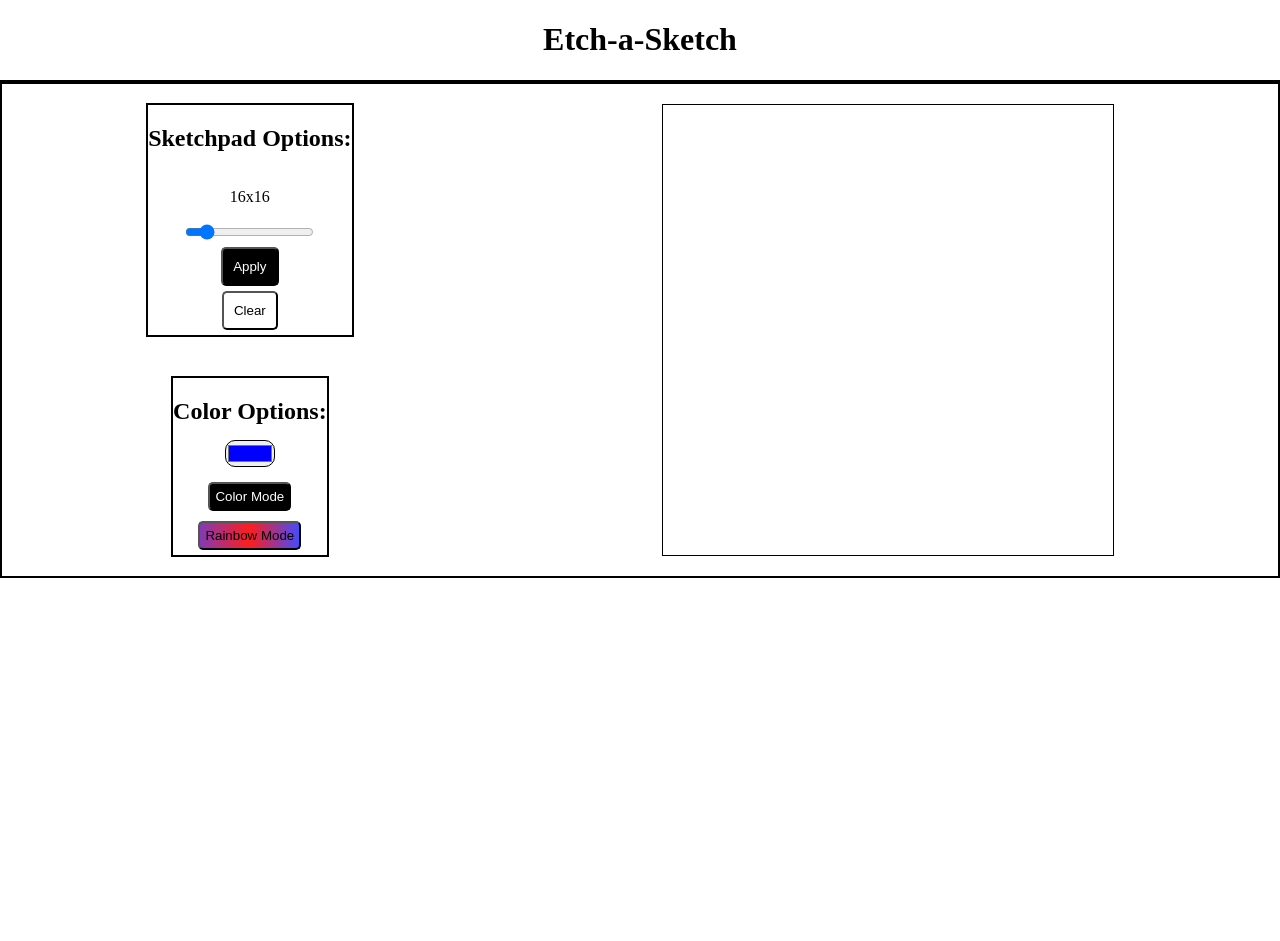
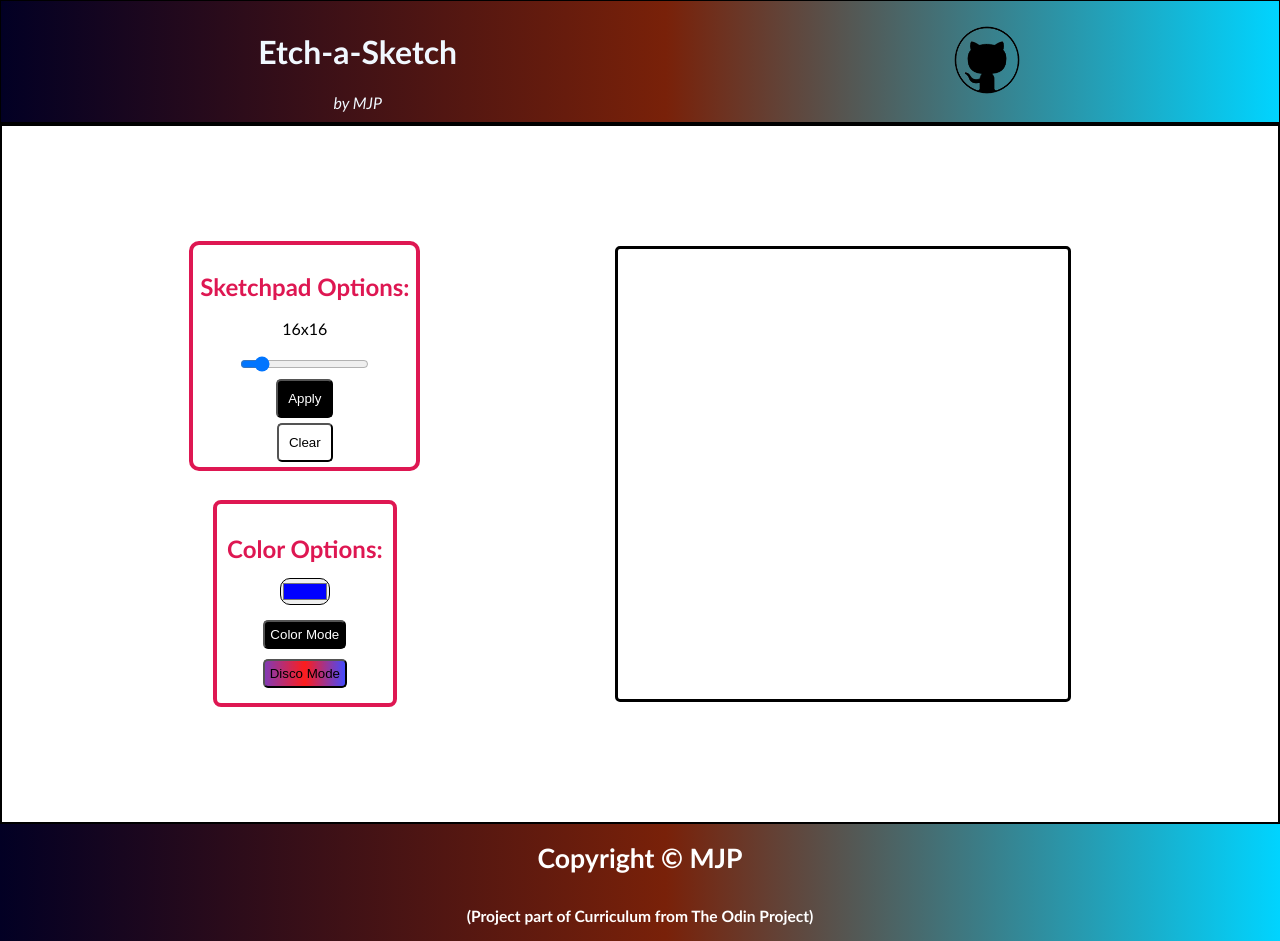
Before and after one commit to MJProgramming/Etch-a-Sketch, a plain HTML site: page index.html in a window 1280 px wide. Before the commit the page ends 800 px from the top, so only its background shows below. Drawn offline with Linux system fonts and the light colour scheme.

Commit message:
Added design and link to GitHub page, replaced Rainbow Mode
Rainbow Mode was replaced by Disco Mode. Warning regarding new Disco
mode was placed in README.md.

```diff
--- a/dist/index.js
+++ b/dist/index.js
@@ -6,6 +6,8 @@ const apply = document.getElementById('applybtn');
 const clear = document.getElementById('clearbtn');
 const rainbow = document.getElementById('rb-mode');
 const colorBtn = document.getElementById('color-mode');
+const maincontainer = document.querySelector('.main-container');
+let isColorMode = false;
 let root = document.documentElement;
 let gridsize = document.getElementById('grid-input').value;
 createGrid(parseInt(gridsize), parseInt(gridsize));
@@ -32,16 +34,23 @@ apply === null || apply === void 0 ? void 0 : apply.addEventListener('click', ()
     items = Array.from(document.getElementsByClassName('grid-item'));
 });
 rainbow === null || rainbow === void 0 ? void 0 : rainbow.addEventListener('click', () => {
+    isColorMode = false;
     items.forEach((item) => {
         item.addEventListener('mouseover', () => {
-            item.style.backgroundColor = getRandomColor();
+            let color = getRandomColor();
+            item.style.backgroundColor = color;
+            if (!isColorMode) {
+                maincontainer === null || maincontainer === void 0 ? void 0 : maincontainer.setAttribute('style', `background-color: ${color}`);
+            }
         });
     });
 });
 colorBtn === null || colorBtn === void 0 ? void 0 : colorBtn.addEventListener('click', () => {
+    isColorMode = true;
+    maincontainer === null || maincontainer === void 0 ? void 0 : maincontainer.setAttribute('style', 'background-color: white');
     items.forEach((item) => {
         item.addEventListener('mouseover', () => {
-            item.style.backgroundColor = item.style.backgroundColor = document.getElementById('colorpick').value;
+            item.style.backgroundColor = document.getElementById('colorpick').value;
         });
     });
 });
--- a/index.html
+++ b/index.html
@@ -9,7 +9,13 @@
     </head>
     <body>
         <div class="headcont">
-            <h1>Etch-a-Sketch</h1>
+            <div class="header-text">
+                <h1>Etch-a-Sketch</h1>
+                <em>by MJP</em>
+            </div>
+            <a href="https://github.com/MJProgramming/Etch-a-Sketch">
+                <img src="./images/github.png" alt="GitHub Logo">
+            </a>
         </div>
         <div class="main-container">
             <div class="options-container">
@@ -24,13 +30,17 @@
                     <h2>Color Options:</h2>
                     <input type="color" id="colorpick" value="#0000ff">
                     <button id="color-mode">Color Mode</button>
-                    <button id="rb-mode">Rainbow Mode</button>
+                    <button id="rb-mode">Disco Mode</button>
                 </div>
             </div>
             <div class="grid-container">
 
             </div>
         </div>
+        <div class="footer-container">
+            <h1>Copyright &#169; MJP</h1>
+            <h3>(Project part of Curriculum from The Odin Project)</h3>
+        </div>
     </body>
     <script src="./dist/index.js"></script>
 </html>
--- a/styles.css
+++ b/styles.css
@@ -6,30 +6,50 @@
 
 body {
     margin: 0;
-    display: flex;
-    flex-direction: column;
+    display: block;
+    font-family: 'PT Sans', Calibri, Tahoma, sans-serif;
 }
 
 .headcont {
     display: flex;
+    color: aliceblue;
     justify-content: space-around;
+    border: 1px solid black;
+    padding: 10px;
+    background: rgb(2,0,36);
+    background: linear-gradient(90deg, rgba(2,0,36,1) 0%, rgba(121,33,9,1) 52%, rgba(0,212,255,1) 100%);
     border-bottom: 2px solid black;
 }
 
-.headcont h1 {
-    justify-self: center;
+.header-text {
+    display: flex;
+    flex-direction: column;
+    align-items: center;
+    justify-content: center;
+}
+
+.headcont img {
+    width: 70px;
+    height: auto;
+}
+
+.headcont a {
+    justify-self: flex-end;
     align-self: center;
 }
 
 .main-container {
     display: flex;
+    padding: 100px;
     justify-content: space-around;
     border: 2px solid black;
 }
 
 .grid-container {
     display: grid;
-    border: 1px solid black;
+    border: 3px solid black;
+    background-color: white;
+    border-radius: 5px;
     align-self: flex-end;
     margin: 20px;
     width: 450px;
@@ -47,7 +67,9 @@ body {
 
 .input-container {
     display: flex;
-    border: 2px solid black;
+    border: 4px solid #DE1752;
+    border-radius: 10px;
+    background-color: white;
     flex-direction: column;
     justify-content: space-between;
     align-items: center;
@@ -55,13 +77,35 @@ body {
     justify-content: center;
 }
 
+.input-container h2 {
+    color: #DE1752;
+    padding: 7px;
+    margin-bottom: -5px;
+}
+
 .color-container {
     display: flex;
     flex-direction: column;
     align-items: center;
+    color: #DE1752;
+    background-color: white;
+    padding: 10px;
     justify-self: flex-end;
     justify-content: space-between;
-    border: 2px solid black;
+    border: 4px solid #DE1752;
+    border-radius: 8px;
+}
+
+.footer-container {
+    display: flex;
+    font-size: smaller;
+    color: white;
+    flex-direction: column;
+    justify-content: center;
+    align-items: center;
+    margin: 0;
+    background: rgb(2,0,36);
+    background: linear-gradient(90deg, rgba(2,0,36,1) 0%, rgba(121,33,9,1) 52%, rgba(0,212,255,1) 100%);
 }
 
 #applybtn {
```
Also changed, not shown: images/github.png (added), 3 other files.
